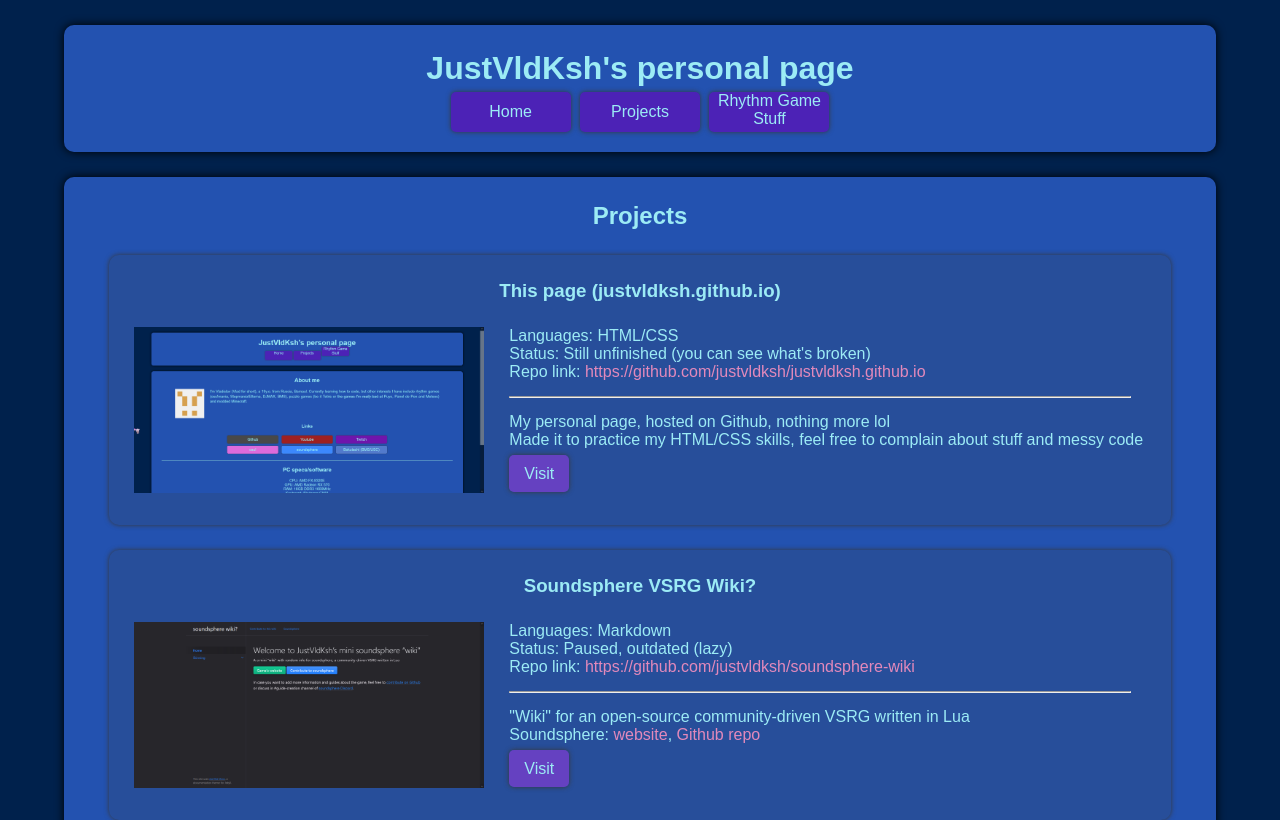
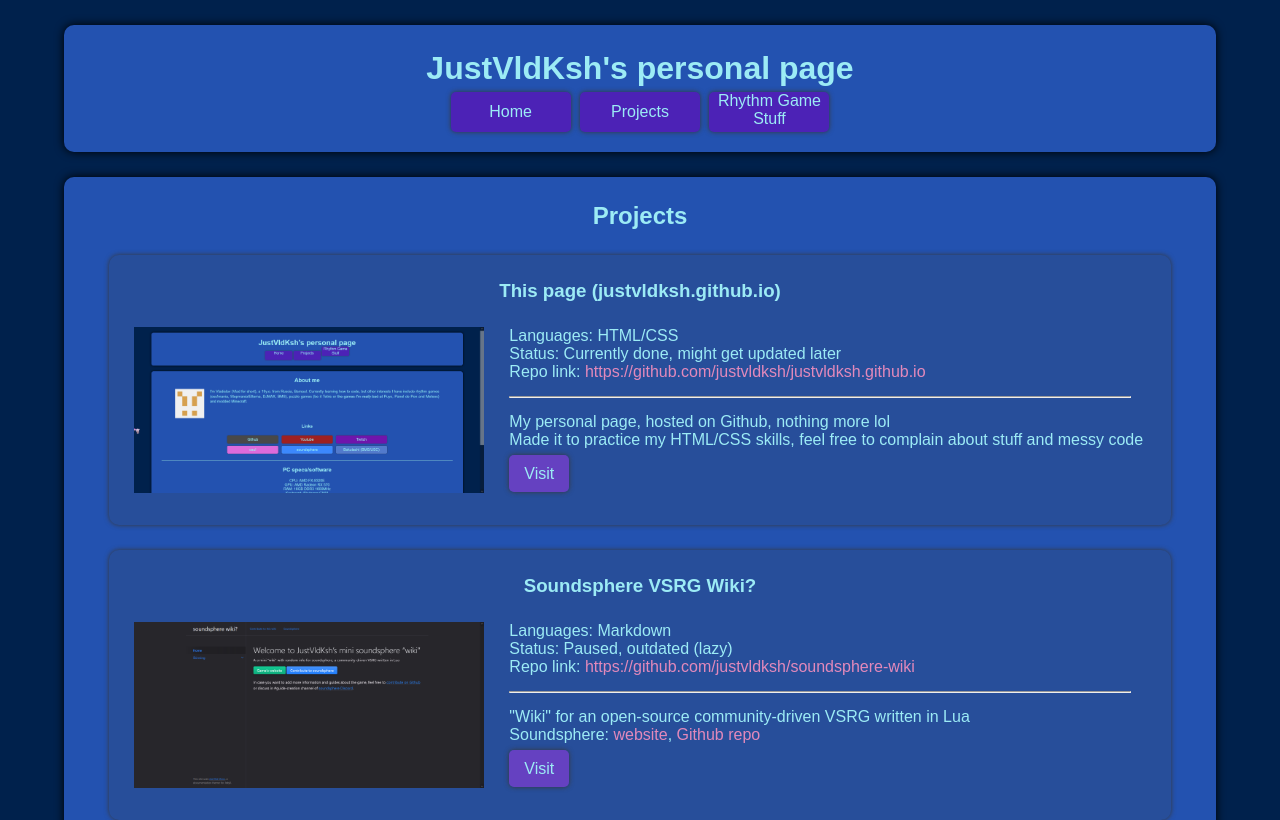
Before and after one commit to JustVldKsh/justvldksh.github.io, a plain HTML site: page projects.html in a window 1280 px wide. Shown: the top 820 px of the page. Drawn offline with Linux system fonts and the light colour scheme.

Commit message:
forgot something

```diff
--- a/projects.html
+++ b/projects.html
@@ -30,7 +30,7 @@
             <div>
                 <ul>
                     <li>Languages: HTML/CSS</li>
-                    <li>Status: Still unfinished (you can see what's broken)</li>
+                    <li>Status: Currently done, might get updated later</li>
                     <li>Repo link: <a href="https://github.com/justvldksh/justvldksh.github.io" target="_blank">https://github.com/justvldksh/justvldksh.github.io</a></li>
                 </ul>
                 <hr>
```
